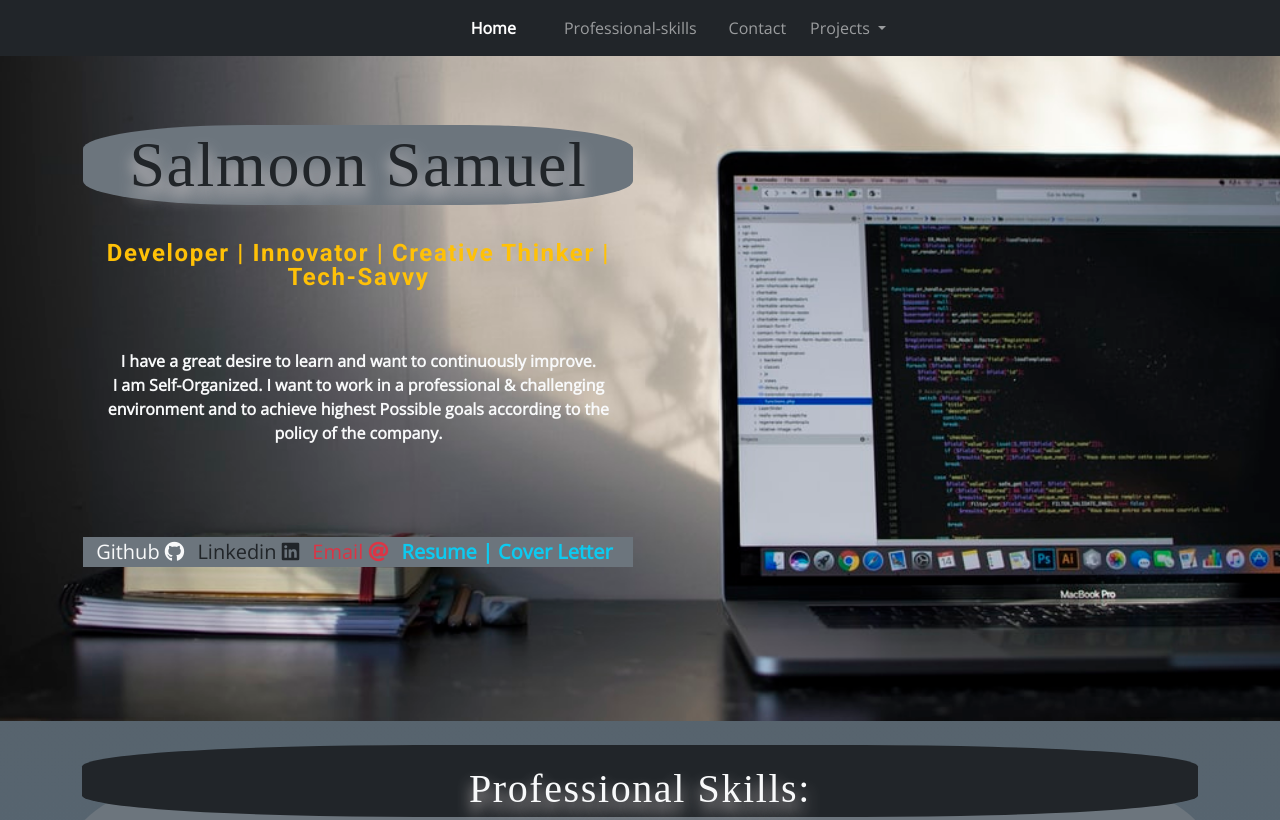
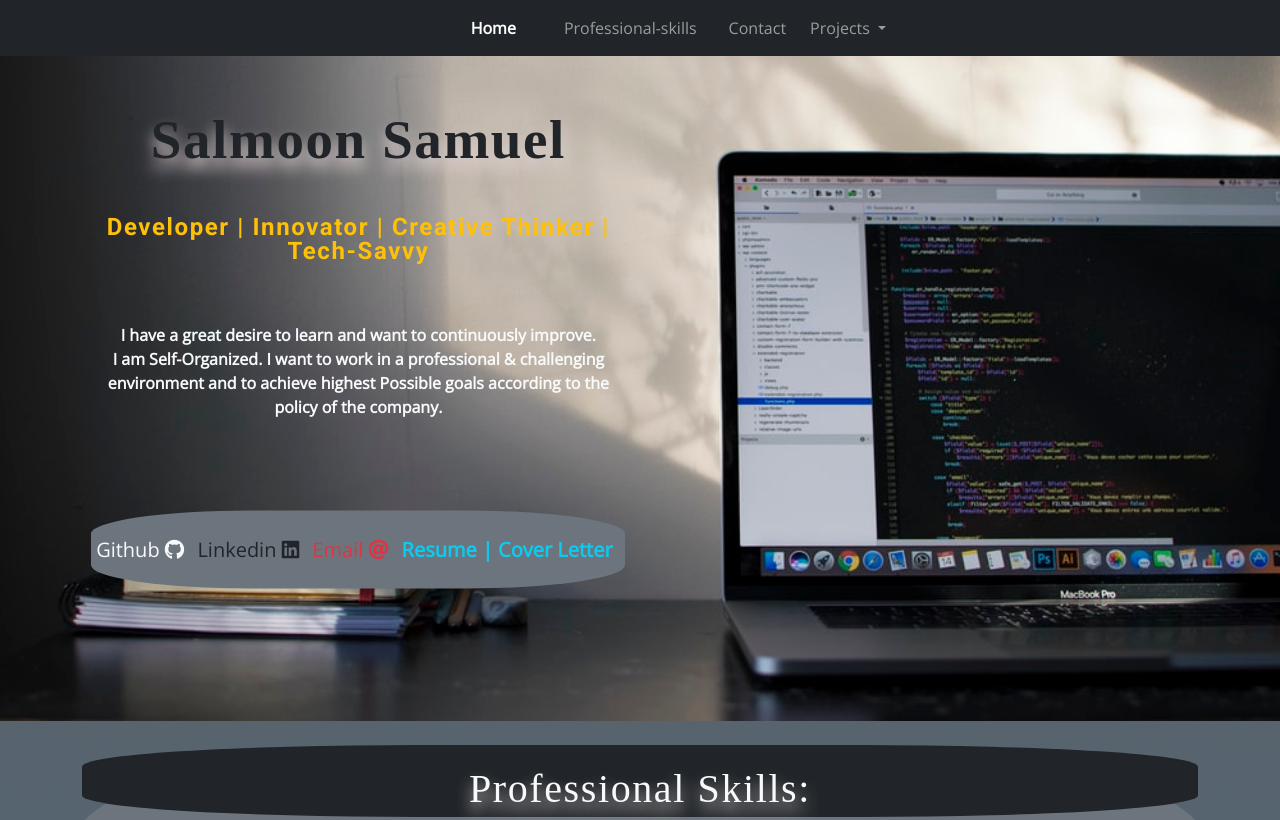
Before and after one commit to Salmoonsamuel/Salmoon-resume, a website: page index.html in a window 1280 px wide. Shown: the top 820 px of the page. Drawn offline with nearby package versions, Linux system fonts and the light colour scheme.

Commit message:
changed the name

```diff
--- a/index.html
+++ b/index.html
@@ -58,7 +58,7 @@
         <div class="centered " id="home">
           <!-- <img class="imghead" src="./images/IMG_1760_Original.jpg" width="150" height="200"> -->
           <!-- <h1 class="text-center text-light pt-4 pb-4 fw-bold ">Salmoon Samuel</h1> -->
-          <h1 class=" text-center  bgshadow3 drounded text-dark pb-2 bg-secondary pt-2 ">Salmoon Samuel </h1>
+          <h1 class=" text-center fw-bold bgshadow4 drounded text-dark pb-2 pt-2 ">Salmoon Samuel </h1>
           <h4 class="fw-bold fs-4 pt-4 text-warning pb-4 "> Developer | Innovator | Creative thinker | Tech-savvy</h4>
           <p class="pt-4 pb-4 .size text-light fw-bold">I have a great desire to learn and want to continuously improve.<br> I am
             Self-Organized. I want to work in a professional & challenging<br> environment and to achieve highest Possible
@@ -67,7 +67,7 @@
             company. </p>
           <div class="pt-4">
             <ul class="text-center d-inline">
-              <li class="bg-secondary">
+              <li class="bg-secondary mx-2 pt-4 pb-4 drounded">
                 <a class="text-light fs-5 " href="https://github.com/Salmoonsamuel" target="_blank">
                   Github
                   <i class="fab fa-github"></i>
```
